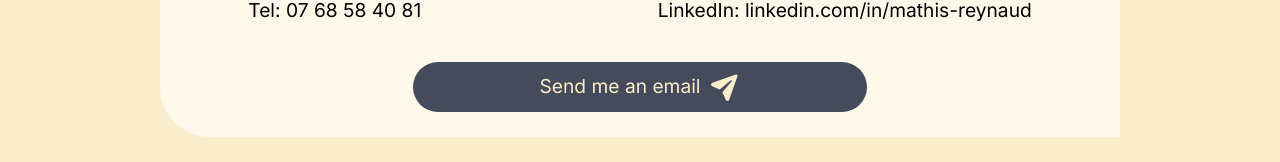
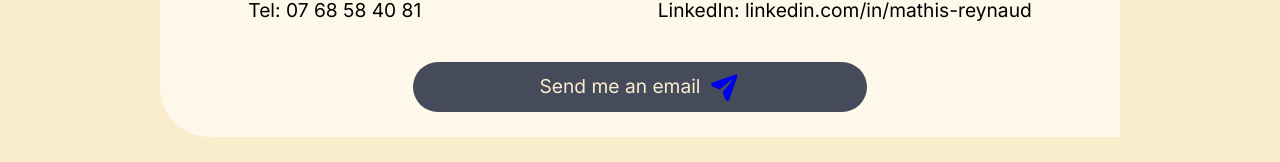
Before and after one commit to mreynaud42/my_showcase_website, a React (Vite) app in the folder showcase_website/: page /contact in a window 1280 px wide. Shown: the part 340-502 px from the top of the page. Built offline with nearby package versions, Linux system fonts and the light colour scheme.

Commit message:
fix color

```diff
--- a/showcase_website/src/styles/components/buttonCTA.css
+++ b/showcase_website/src/styles/components/buttonCTA.css
@@ -12,6 +12,7 @@ a.button-cta {
     border-radius: 50px;
 
     background-color: var(--secondary-color);
+    color: var(--primary-color);
 
     display: flex;
     align-items: center;
@@ -67,8 +68,6 @@ a.button-cta p.text-cta {
     line-height: 1.5;
     margin: 0;
 
-    color: var(--primary-color);
-
     overflow: hidden;
     word-break: break-word;
 
--- a/showcase_website/src/styles/components/menuDiv.css
+++ b/showcase_website/src/styles/components/menuDiv.css
@@ -76,10 +76,10 @@ div.social-media-menu {
 div.social-media-menu a {
     border-radius: 5px;
     padding: 1vh;
+    color: var(--primary-color);
 }
 
 div.social-media-menu h2 {
-    color: var(--primary-color);
     font-size: 3vh;
     font-weight: 500
 }
--- a/showcase_website/src/styles/components/projectDiv.css
+++ b/showcase_website/src/styles/components/projectDiv.css
@@ -103,12 +103,12 @@ section.project div.footer span {
 }
 
 section.project div.footer a {
-    color: black;
     white-space: nowrap;
 }
 
 section.project div.link a {
     margin: 0 5px;
+    color: black;
 }
 
 section.project div.link a:hover {
--- a/showcase_website/src/styles/global.css
+++ b/showcase_website/src/styles/global.css
@@ -71,7 +71,6 @@ main h3 {
 
 a, button, p, h1, h2, h3, h4, h5, h6 {
     position: relative;
-    color: black;
     z-index: 1;
 }
 
@@ -85,8 +84,7 @@ a, p {
 }
 
 a, a:visited {
-  text-decoration: none;
-  color: var(--primary-color);
+    text-decoration: none;
 }
 
 svg {
```
